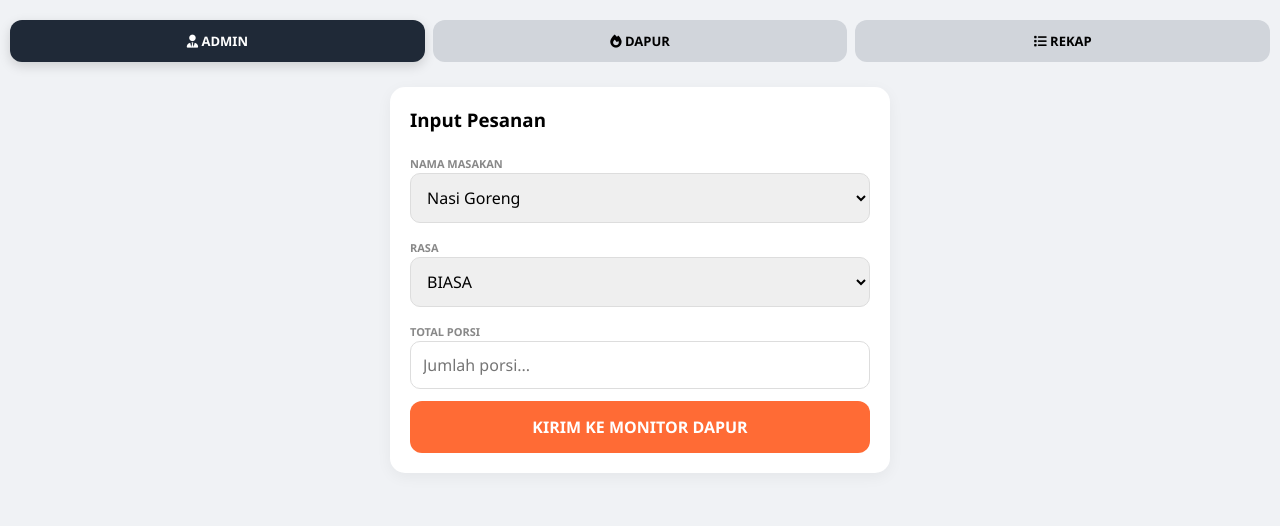
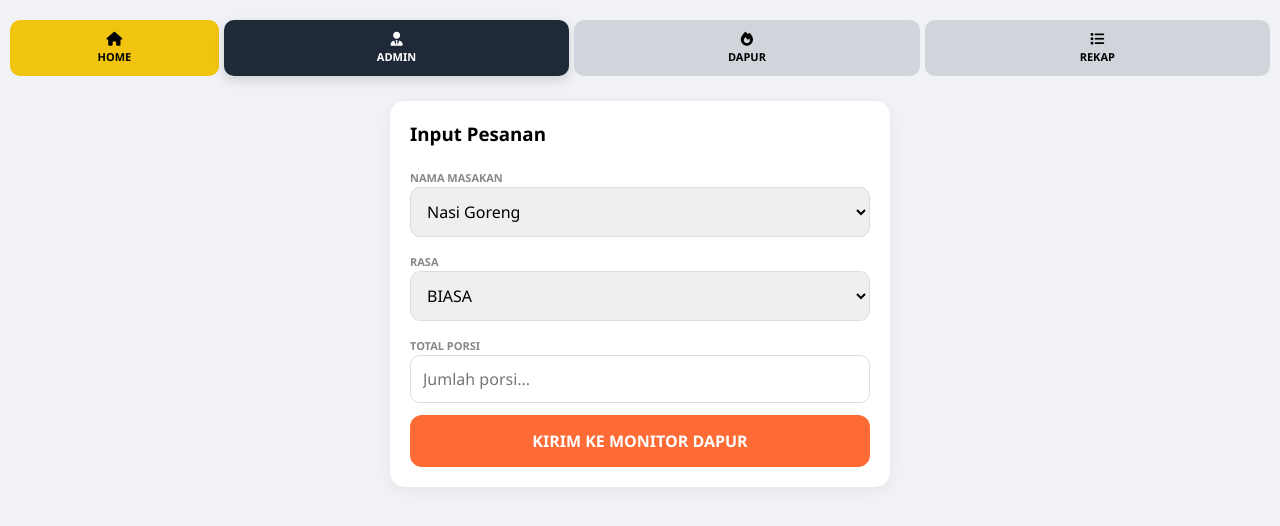
Before and after one commit to aprisloji172000/dapur_live_dashboard, a plain HTML site: page index.html in a window 1280 px wide. Drawn offline with Linux system fonts and the light colour scheme; no server answers.

Commit message:
Update title and styles in index.html

```diff
--- a/index.html
+++ b/index.html
@@ -3,19 +3,53 @@
 <head>
     <meta charset="UTF-8">
     <meta name="viewport" content="width=device-width, initial-scale=1.0">
-    <title>Warung Digital Live - Admin & Dapur</title>
+    <title>Dapur Live - Cak Kapit</title>
     <script src="https://www.gstatic.com/firebasejs/8.10.0/firebase-app.js"></script>
     <script src="https://www.gstatic.com/firebasejs/8.10.0/firebase-database.js"></script>
     <link href="https://cdnjs.cloudflare.com/ajax/libs/font-awesome/6.4.0/css/all.min.css" rel="stylesheet">
     <style>
-        :root { --pedas: #ff1744; --biasa: #00e676; --bg: #f0f2f5; --accent: #ff6b35; --mawut-blue: #e3f2fd; }
+        :root {
+            --pedas: #ff1744;
+            --biasa: #00e676;
+            --bg: #f0f2f5;
+            --accent: #ff6b35;
+            --mawut-blue: #e3f2fd;
+            --home-color: #f1c40f;
+        }
         * { box-sizing: border-box; font-family: 'Segoe UI', sans-serif; }
         body { background: var(--bg); margin: 0; padding: 10px; }
 
         /* Navigasi Tab */
-        .nav-tabs { display: flex; gap: 8px; margin-bottom: 15px; position: sticky; top: 0; z-index: 100; background: var(--bg); padding: 10px 0; }
-        .tab-btn { flex: 1; padding: 12px; border: none; border-radius: 12px; cursor: pointer; font-weight: bold; background: #d1d5db; font-size: 13px; transition: 0.3s; }
+        .nav-tabs {
+            display: flex;
+            gap: 5px;
+            margin-bottom: 15px;
+            position: sticky;
+            top: 0;
+            z-index: 100;
+            background: var(--bg);
+            padding: 10px 0;
+        }
+        .tab-btn {
+            flex: 1;
+            padding: 12px 2px;
+            border: none;
+            border-radius: 10px;
+            cursor: pointer;
+            font-weight: bold;
+            background: #d1d5db;
+            font-size: 11px;
+            transition: 0.3s;
+            text-decoration: none;
+            color: black;
+            display: flex;
+            flex-direction: column;
+            align-items: center;
+            justify-content: center;
+        }
+        .tab-btn i { font-size: 14px; margin-bottom: 3px; }
         .tab-btn.active { background: #1f2937; color: white; box-shadow: 0 4px 12px rgba(0,0,0,0.15); }
+        .btn-home { background: var(--home-color) !important; color: #000 !important; flex: 0.6; }
 
         .section { display: none; max-width: 500px; margin: 0 auto; }
         .section.active { display: block; }
@@ -26,7 +60,7 @@
         .btn-kirim { width: 100%; padding: 15px; background: var(--accent); color: white; border: none; border-radius: 12px; font-weight: bold; font-size: 16px; cursor: pointer; }
 
         /* Kartu Pesanan Dapur */
-        .order-card { background: white; border-radius: 18px; padding: 20px; margin-bottom: 15px; border-left: 12px solid; box-shadow: 0 6px 15px rgba(0,0,0,0.08); position: relative; animation: slideUp 0.3s ease; }
+        .order-card { background: white; border-radius: 18px; padding: 20px; margin-bottom: 15px; border-left: 12px solid; box-shadow: 0 6px 15px rgba(0,0,0,0.08); animation: slideUp 0.3s ease; }
         @keyframes slideUp { from { opacity: 0; transform: translateY(15px); } to { opacity: 1; transform: translateY(0); } }
 
         .PEDAS { border-left-color: var(--pedas); }
@@ -37,14 +71,11 @@
         .label-rasa { padding: 4px 10px; border-radius: 8px; font-size: 12px; font-weight: bold; color: white; }
         .bg-pedas { background: var(--pedas); }
         .bg-biasa { background: var(--biasa); }
-
         .porsi-main { font-size: 32px; font-weight: 900; color: #222; margin: 10px 0; display: block; }
 
-        /* Box Instruksi KHUSUS MAWUT */
+        /* Box Instruksi MAWUT */
         .mawut-instruction { background: var(--mawut-blue); padding: 12px; border-radius: 12px; font-size: 15px; margin: 12px 0; color: #0d47a1; border: 1px solid #90caf9; }
-        .mawut-instruction b { color: #d32f2f; font-size: 18px; }
-
-        .btn-done { width: 100%; padding: 15px; background: #059669; color: white; border: none; border-radius: 12px; font-weight: bold; font-size: 16px; cursor: pointer; margin-top: 10px; }
+        .btn-done { width: 100%; padding: 15px; background: #059669; color: white; border: none; border-radius: 12px; font-weight: bold; font-size: 16px; cursor: pointer; }
 
         /* History */
         .history-card { background: white; padding: 12px; border-radius: 10px; margin-bottom: 8px; display: flex; justify-content: space-between; align-items: center; border-left: 4px solid #9ca3af; font-size: 14px; }
@@ -53,6 +84,9 @@
 <body>
 
     <div class="nav-tabs">
+        <a href="https://aprisloji172000.github.io/dasboard-/" class="tab-btn btn-home">
+            <i class="fas fa-home"></i> HOME
+        </a>
         <button class="tab-btn active" onclick="openTab('input', this)"><i class="fas fa-user-tie"></i> ADMIN</button>
         <button class="tab-btn" onclick="openTab('dapur', this)"><i class="fas fa-fire"></i> DAPUR</button>
         <button class="tab-btn" onclick="openTab('history', this)"><i class="fas fa-list"></i> REKAP</button>
@@ -67,16 +101,13 @@
                 <option value="Mie Goreng">Mie Goreng</option>
                 <option value="Mawut">Mawut (Campur)</option>
             </select>
-
             <label style="font-size: 11px; font-weight: bold; color: #888;">RASA</label>
             <select id="m-rasa">
                 <option value="BIASA">BIASA</option>
                 <option value="PEDAS">PEDAS</option>
             </select>
-
             <label style="font-size: 11px; font-weight: bold; color: #888;">TOTAL PORSI</label>
             <input type="number" id="m-qty" placeholder="Jumlah porsi..." min="1">
-
             <button onclick="kirimKeDapur()" class="btn-kirim">KIRIM KE MONITOR DAPUR</button>
         </div>
     </div>
@@ -101,12 +132,11 @@
     firebase.initializeApp(firebaseConfig);
     const db = firebase.database();
 
-    // 1. KIRIM DATA
+    // 1. KIRIM DATA KE FIREBASE
     function kirimKeDapur() {
         const menu = document.getElementById('m-menu').value;
         const rasa = document.getElementById('m-rasa').value;
         const qty = parseInt(document.getElementById('m-qty').value);
-
         if(!qty || qty < 1) return alert("Isi jumlah porsi!");
 
         let sisa = qty;
@@ -124,24 +154,21 @@
         document.getElementById('m-qty').value = "";
     }
 
-    // 2. MONITOR DAPUR (Instruksi KHUSUS MAWUT SAJA)
+    // 2. MONITOR LAYAR DAPUR
     db.ref('antrian').on('value', (snapshot) => {
         const data = snapshot.val();
         const container = document.getElementById('list-antrian');
         container.innerHTML = "";
 
         if(!data) {
-            container.innerHTML = '<div style="text-align:center; padding:50px; color:#aaa;"><i class="fas fa-check-double fa-3x"></i><p>Dapur bersih.</p></div>';
+            container.innerHTML = '<div style="text-align:center; padding:50px; color:#aaa;"><i class="fas fa-check-double fa-3x"></i><p>Belum ada pesanan.</p></div>';
             return;
         }
 
         Object.keys(data).forEach(key => {
             const item = data[key];
             const isMawut = item.menu.toUpperCase().includes("MAWUT");
-
-            // Logika Format Porsi (Contoh: 0.5 jadi ½, 1.0 jadi 1)
-            let rawPorsi = item.porsi / 2;
-            let formattedPorsi = rawPorsi.toString().replace(".5", " ½");
+            let porsiTeks = (item.porsi / 2).toString().replace(".5", " ½");
 
             container.innerHTML += `
                 <div class="order-card ${item.rasa}">
@@ -149,17 +176,13 @@
                         <span class="menu-name">${item.menu.toUpperCase()}</span>
                         <span class="label-rasa ${item.rasa === 'PEDAS' ? 'bg-pedas' : 'bg-biasa'}">${item.rasa}</span>
                     </div>
-
                     <span class="porsi-main">${item.porsi} PORSI</span>
-
                     ${isMawut ? `
                         <div class="mawut-instruction">
                             <i class="fas fa-users"></i> <b>TUGAS KOKI:</b><br>
-                            Koki Nasi Masak: <b>${formattedPorsi} Porsi</b><br>
-                            Koki Mie Masak: <b>${formattedPorsi} Porsi</b>
+                            Nasi: <b>${porsiTeks} porsi</b> | Mie: <b>${porsiTeks} porsi</b>
                         </div>
                     ` : ''}
-
                     <button class="btn-done" onclick="selesaiMasak('${key}')">SELESAI / ANGKAT</button>
                 </div>
             `;
@@ -178,7 +201,7 @@
         });
     }
 
-    // 4. REKAP
+    // 4. REKAP HARIAN
     db.ref('history').limitToLast(30).on('value', (snapshot) => {
         const data = snapshot.val();
         const container = document.getElementById('list-riwayat');
@@ -191,6 +214,7 @@
         }
     });
 
+    // NAVIGASI TAB
     function openTab(name, btn) {
         document.querySelectorAll('.section').forEach(s => s.classList.remove('active'));
         document.querySelectorAll('.tab-btn').forEach(b => b.classList.remove('active'));
```
